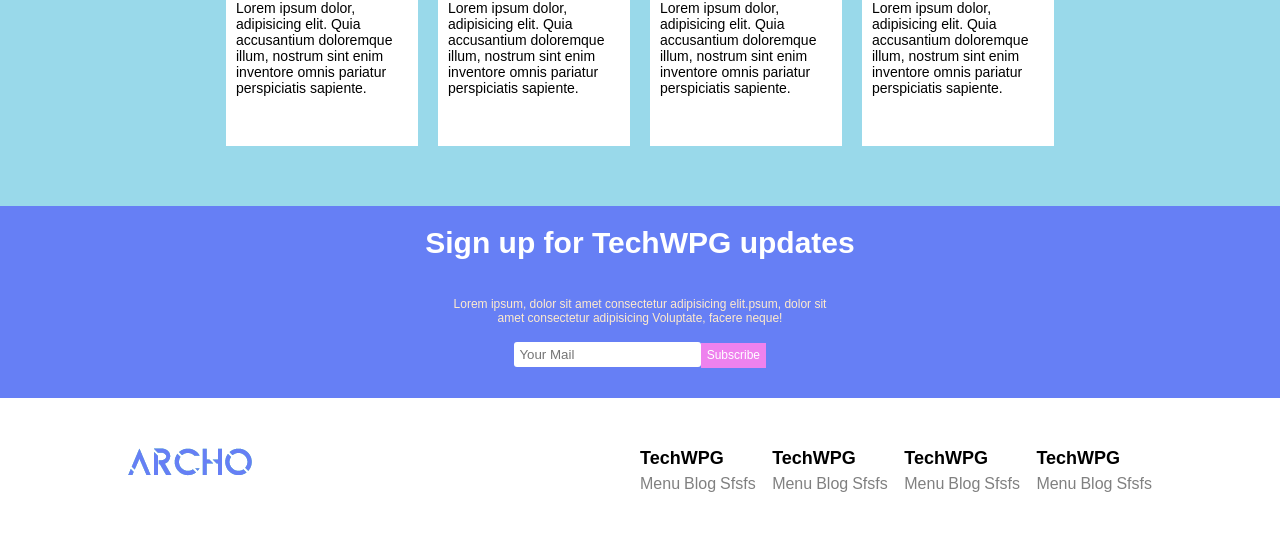
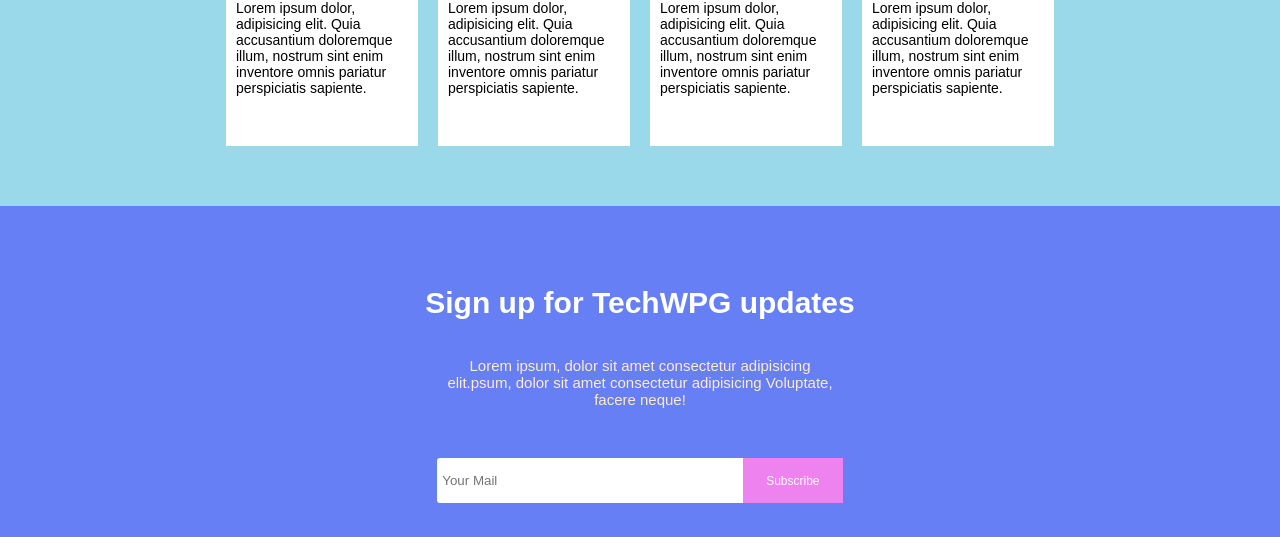
Before and after one commit to armen-sargsyan/exam, a plain HTML site: page index.html in a window 1280 px wide. Shown: the part 1924-2461 px from the top of the page. Drawn offline with Linux system fonts and the light colour scheme.

Commit message:
some changes

```diff
--- a/css/media.css
+++ b/css/media.css
@@ -17,6 +17,7 @@
     .text1{
         width: 60%;
     }
+
 
  }
  @media (max-width: 820px) {
@@ -118,7 +119,7 @@
         width: 80%;
     }
     .subtitle p {
-        width: 80%;
+        width: 100%;
     }
     .top_block h1{
         font-size: 18px;
--- a/css/styles.css
+++ b/css/styles.css
@@ -458,6 +458,7 @@ header {
 /*section 4 start*/
 .fourth {
     background-color: #667ff5;
+    padding: 80px 10px;
 }
 
 .fourth .title h1 {
@@ -465,12 +466,12 @@ header {
     color: #fff;
     font-family: sans-serif;
     text-align: center;
-    padding: 20px;
+    padding-bottom: 20px;
 
 }
 
 .subtitle p {
-    font-size: 12px;
+    font-size: 15px;
     color: blanchedalmond;
     font-family: sans-serif;
     text-align: center;
@@ -479,7 +480,9 @@ header {
 }
 
 .forms form {
-    text-align: center;
+    display: flex;
+    justify-content:center;
+    margin-top: 50px;
 
 }
 
@@ -487,15 +490,19 @@ header {
     padding: 5.1px;
     border: none;
     border-radius: 3px;
+    height: 35px;
+    width: 300px;
 }
+
 
 .forms button {
     border: none;
-    padding: 5.7px;
     background-color: violet;
     color: #fff;
     font-size: 12px;
     margin-left: -4.5px;
+    width: 100px;
+
 }
 
 .forms {
@@ -536,7 +543,7 @@ footer{
     display: inline-block;
     border-radius: 2px;
 }
-}
+
 .right_footer .tables li{
     display: flex;
     flex-direction: column;
```
